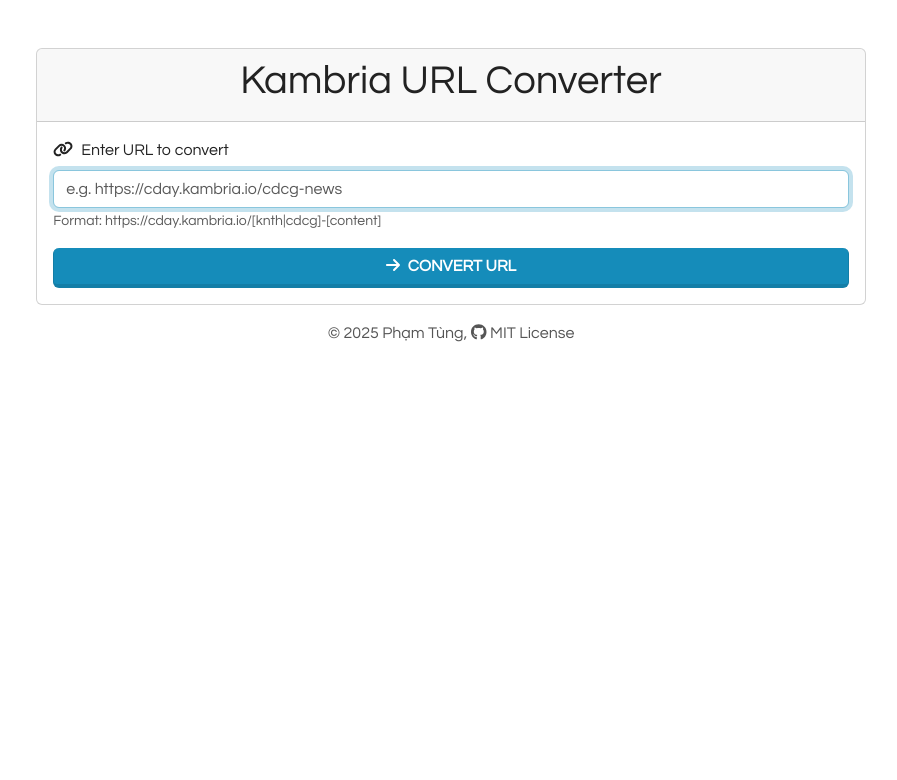
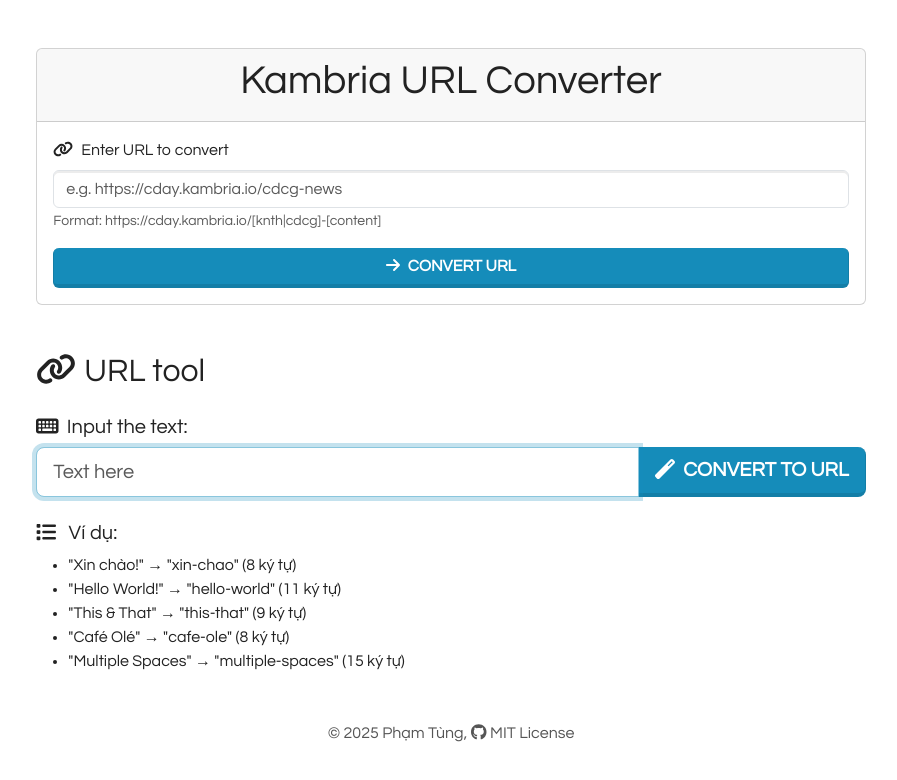
Before and after one commit to tungpham42/kambria-link-tool, a React (Create React App) app: page / in a window 1280 px wide. Shown: the top 780 px of the page, without its empty margins (189-1086 px from the left). Built offline with nearby package versions, Linux system fonts and the light colour scheme.

Commit message:
Update App.js

```diff
--- a/src/App.js
+++ b/src/App.js
@@ -1,10 +1,12 @@
 import Footer from "./components/Footer";
 import UrlConverter from "./components/UrlConverter";
+import RomanizeTool from "./components/RomanizeTool";
 
 const App = () => {
   return (
     <>
       <UrlConverter />
+      <RomanizeTool />
       <Footer />
     </>
   );
```
